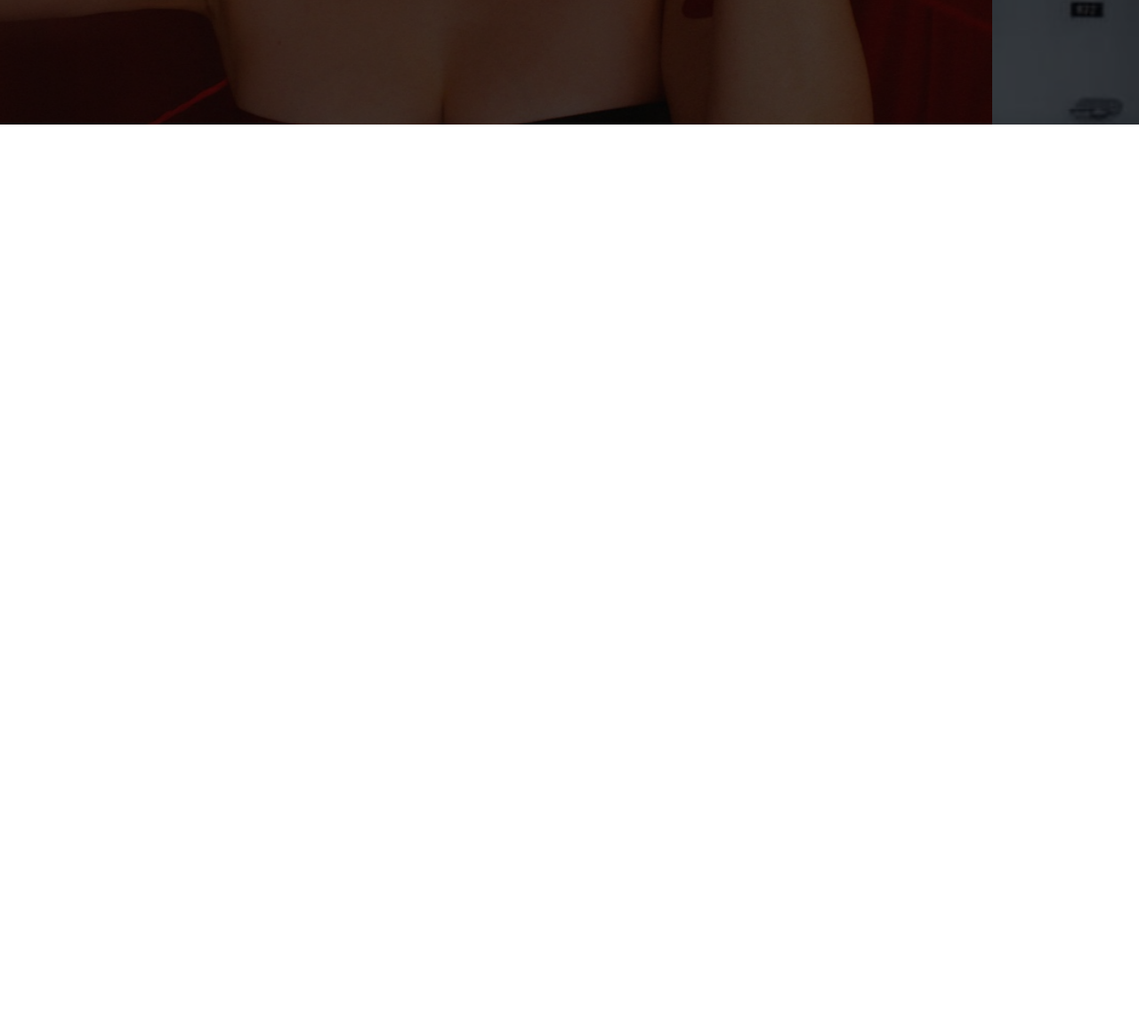
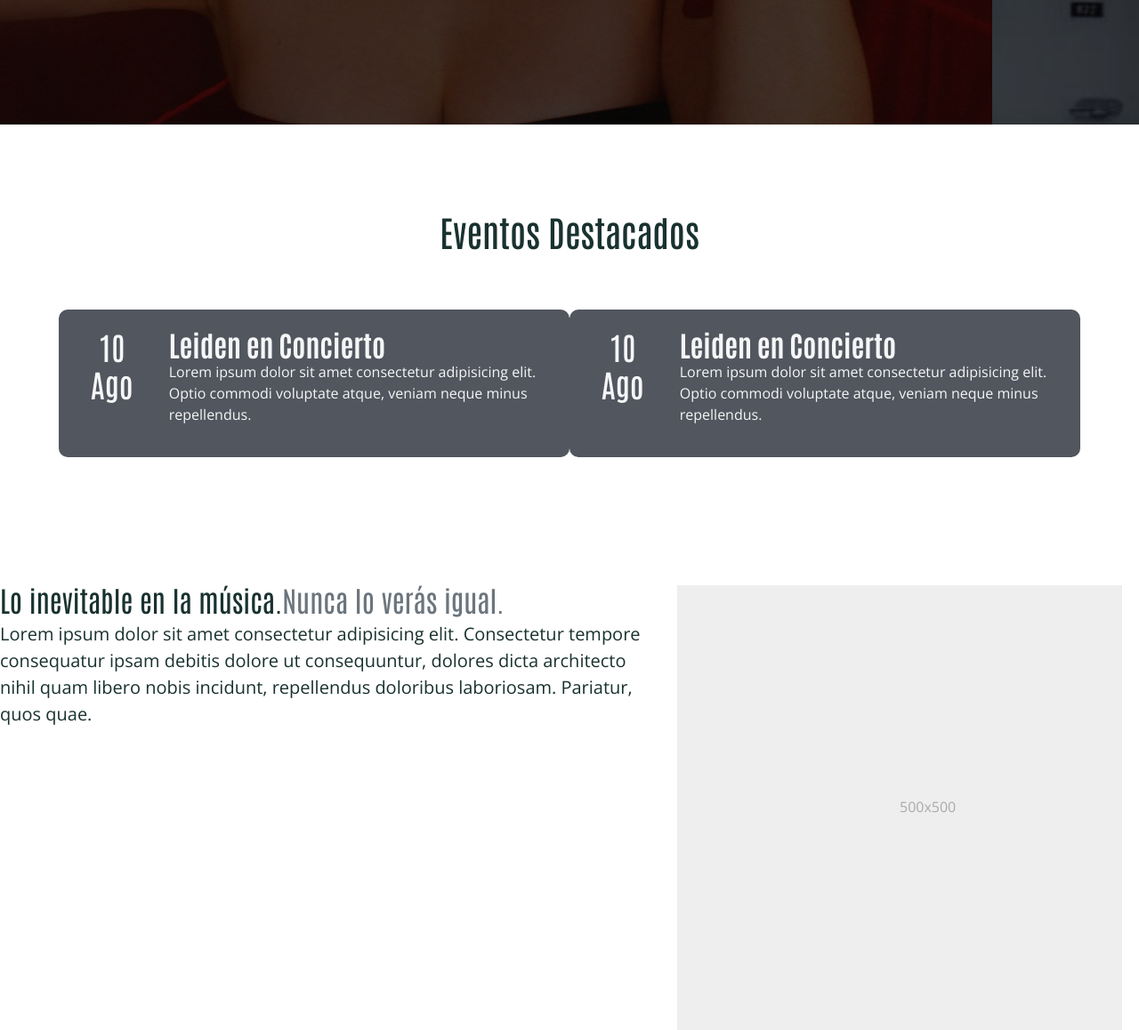
Before and after one commit to aidajr/proyecto-final1, a plain HTML site: page index.html in a window 1280 px wide. Shown: the part 660-1818 px from the top of the page at 89% size. Before the commit the page ends 960 px from the top, so only its background shows below. Drawn offline with nearby package versions, Linux system fonts and the light colour scheme.

Commit message:
avance home

```diff
--- a/css/main.css
+++ b/css/main.css
@@ -656,3 +656,26 @@ section {
 .hero .carousel-control-next:hover {
   opacity: 0.9;
 }
+/*GRID ESTILOS DESTACADOS*/
+
+.gridDestacados{
+  background-color: #52565e;
+  color: #f5f6f7;
+  padding: 20px;
+  border-radius: 10px;
+}
+.gridDestacados p{
+  font-size: 16px;
+}
+.gridDestacados h2{
+  font-size: 4em;
+}
+.gridDestacados h4{
+  font-size: 2em;
+  margin-right: 40px;
+}
+.gridDestacados h5{
+  font-size: 2.2em;
+  margin-right: 40px;
+  text-align: center;
+}
--- a/index.html
+++ b/index.html
@@ -1,19 +1,24 @@
 <!DOCTYPE html>
 <html lang="es">
+
 <head>
   <meta charset="UTF-8">
   <meta http-equiv="X-UA-Compatible" content="IE=edge">
   <meta name="viewport" content="width=device-width, initial-scale=1.0">
   <title>Foro del Tejedor</title>
   <!-- CSS only -->
-<link href="https://cdn.jsdelivr.net/npm/bootstrap@5.2.0/dist/css/bootstrap.min.css" rel="stylesheet" integrity="sha384-gH2yIJqKdNHPEq0n4Mqa/HGKIhSkIHeL5AyhkYV8i59U5AR6csBvApHHNl/vI1Bx" crossorigin="anonymous">
+  <link href="https://cdn.jsdelivr.net/npm/bootstrap@5.2.0/dist/css/bootstrap.min.css" rel="stylesheet"
+    integrity="sha384-gH2yIJqKdNHPEq0n4Mqa/HGKIhSkIHeL5AyhkYV8i59U5AR6csBvApHHNl/vI1Bx" crossorigin="anonymous">
   <link rel="stylesheet" href="css/main.css">
   <link rel="shortcut icon" href="./img/favicon-foro.png" type="image/x-icon">
   <!--tipografías-->
   <link rel="preconnect" href="https://fonts.googleapis.com">
   <link rel="preconnect" href="https://fonts.gstatic.com" crossorigin>
-  <link href="https://fonts.googleapis.com/css2?family=Open+Sans:ital,wght@0,300;0,400;0,500;0,600;0,700;1,300;1,400;1,600;1,700&family=Roboto:ital,wght@0,300;0,400;0,500;0,600;0,700;1,300;1,400;1,500;1,600;1,700&family=Work+Sans:ital,wght@0,300;0,400;0,500;0,600;0,700;1,300;1,400;1,500;1,600;1,700&display=swap" rel="stylesheet">
+  <link
+    href="https://fonts.googleapis.com/css2?family=Open+Sans:ital,wght@0,300;0,400;0,500;0,600;0,700;1,300;1,400;1,600;1,700&family=Roboto:ital,wght@0,300;0,400;0,500;0,600;0,700;1,300;1,400;1,500;1,600;1,700&family=Work+Sans:ital,wght@0,300;0,400;0,500;0,600;0,700;1,300;1,400;1,500;1,600;1,700&display=swap"
+    rel="stylesheet">
 </head>
+
 <body>
   <!-- ======= Header ======= -->
   <header id="header" class="header d-flex align-items-center">
@@ -46,8 +51,10 @@
         <div class="row justify-content-center">
           <div class="col-lg-8 text-center">
             <h2 data-aos="fade-down">Leiden en Concierto</h2>
-            <p data-aos="fade-up">Lorem ipsum dolor sit amet consectetur, adipisicing elit. Sapiente iste dolorum doloremque  dolores reiciendis architecto, neque provident eaque obcaecati quis iusto aperiam q!</p>
-            <a data-aos="fade-up" data-aos-delay="200" href="#get-started" class="btn-get-started">Ver más conciertos</a>
+            <p data-aos="fade-up">Lorem ipsum dolor sit amet consectetur, adipisicing elit. Sapiente iste dolorum
+              doloremque dolores reiciendis architecto, neque provident eaque obcaecati quis iusto aperiam q!</p>
+            <a data-aos="fade-up" data-aos-delay="200" href="#get-started" class="btn-get-started">Ver más
+              conciertos</a>
           </div>
         </div>
       </div>
@@ -69,15 +76,49 @@
         <span class="carousel-control-next-icon bi bi-chevron-right" aria-hidden="true"></span>
       </a>
     </div>
-  </section>
     <section>
+
+      <div class="container px-2 py-3" id="icon-grid">
+        <h2 class="pb-2 fs-1 text-center">Eventos Destacados
+        </h2>
+        <div class="row row-cols-1 row-cols-sm-1 row-cols-md-1 row-cols-lg-2 g-4 py-5">
+          <div class="col d-flex align-items-start gridDestacados">
+            <p class="bi text-muted flex-shrink-0 me-3" width="1.75em" height="1.75em">
+              <use xlink:href="#bootstrap" />
+              <h5>10 Ago</h5>
+            </p>
             <div>
+              <h4 class="fw-bold mb-0">Leiden en Concierto</h4>
+              <p>Lorem ipsum dolor sit amet consectetur adipisicing elit. Optio commodi voluptate atque, veniam neque minus repellendus.</p>
+            </div>
+          </div>
+          <div class="col d-flex align-items-start gridDestacados">
+            <p class="bi text-muted flex-shrink-0 me-3" width="1.75em" height="1.75em">
+              <use xlink:href="#bootstrap" />
+              <h5>10 Ago</h5>
+            </p>
             <div>
-
+              <h4 class="fw-bold mb-0">Leiden en Concierto</h4>
+              <p>Lorem ipsum dolor sit amet consectetur adipisicing elit. Optio commodi voluptate atque, veniam neque minus repellendus.</p>
+            </div>
+          </div>
         </div>
       </div>
     </section>
+    <!--  SEeccion para blog  -->
+    <div class="row featurette">
+      <div class="col-md-7">
+        <h2 class="featurette-heading fw-normal lh-1">Lo inevitable en la música.<span class="text-muted">Nunca lo verás igual.</span></h2>
+        <p class="lead">Lorem ipsum dolor sit amet consectetur adipisicing elit. Consectetur tempore consequatur ipsam debitis dolore ut consequuntur, dolores dicta architecto nihil quam libero nobis incidunt, repellendus doloribus laboriosam. Pariatur, quos quae.</p>
+      </div>
+      <div class="col-md-5">
+        <svg class="bd-placeholder-img bd-placeholder-img-lg featurette-image img-fluid mx-auto" width="500" height="500" xmlns="http://www.w3.org/2000/svg" role="img" aria-label="Placeholder: 500x500" preserveAspectRatio="xMidYMid slice" focusable="false"><title>Placeholder</title><rect width="100%" height="100%" fill="#eee"/><text x="50%" y="50%" fill="#aaa" dy=".3em">500x500</text></svg>
+      </div>
+    </div>
     <!-- JavaScript Bundle with Popper -->
-<script src="https://cdn.jsdelivr.net/npm/bootstrap@5.2.0/dist/js/bootstrap.bundle.min.js" integrity="sha384-A3rJD856KowSb7dwlZdYEkO39Gagi7vIsF0jrRAoQmDKKtQBHUuLZ9AsSv4jD4Xa" crossorigin="anonymous"></script>
+    <script src="https://cdn.jsdelivr.net/npm/bootstrap@5.2.0/dist/js/bootstrap.bundle.min.js"
+      integrity="sha384-A3rJD856KowSb7dwlZdYEkO39Gagi7vIsF0jrRAoQmDKKtQBHUuLZ9AsSv4jD4Xa"
+      crossorigin="anonymous"></script>
 </body>
+
 </html>
```
Lines whose indentation alone changed are shown as unchanged.
